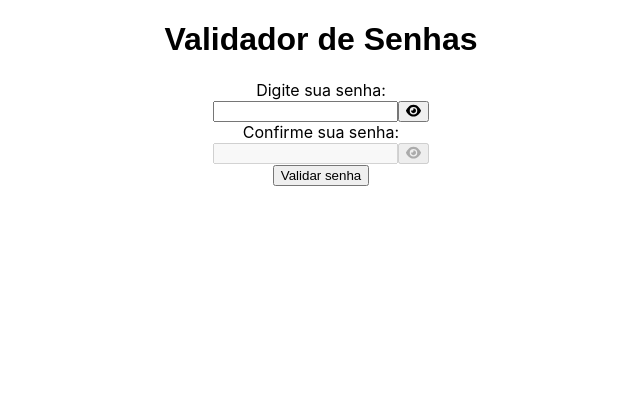
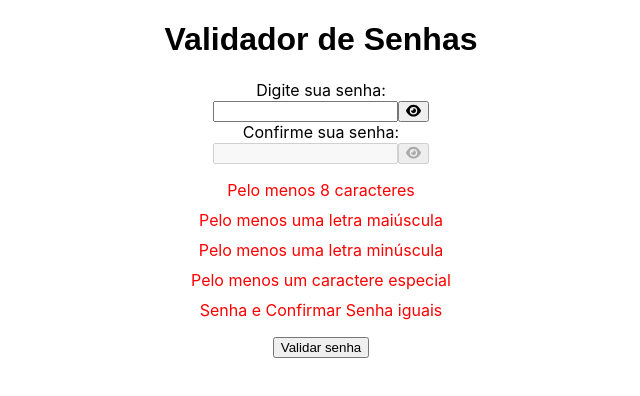
Before and after one commit to klebermkardel/validador-senhas, a React (Create React App) app: page / in a window 1280 px wide. Shown: the top 396 px of the page, without its empty margins (319-959 px from the left). Built offline with nearby package versions, Linux system fonts and the light colour scheme.

Commit message:
Adiciona componente: Cria novo componente PasswordRequirements.js que mostra os requisitos de senha válida sendo preenchidos conforme digitamos a senha

```diff
--- a/src/components/Form/Form.js
+++ b/src/components/Form/Form.js
@@ -2,7 +2,7 @@ import React, { useState } from 'react';
 import PasswordInput from './PasswordInput';
 import ConfirmPasswordInput from './ConfirmPasswordInput';
 import SubmitButton from './SubmitButton';
-
+import PasswordRequirements from '../Requirements/PasswordRequirements';
 
 const Form = () => {
   const [password, setPassword] = useState('');
@@ -36,6 +36,7 @@ const Form = () => {
             onChange={handleConfirmPasswordChange}
             disabled={!password}
         />
+        <PasswordRequirements password={password} confirmPassword={confirmPassword} />
         <SubmitButton onClick={handleSubmit} />
     </form>
   )
--- /dev/null
+++ b/src/components/Requirements/PasswordRequirements.css
@@ -0,0 +1,16 @@
+ul {
+    list-style: none;
+    padding: 0;
+  }
+
+  li {
+    margin-bottom: 10px;
+  }
+
+  .valid {
+    color: green;
+  }
+
+  .invalid {
+    color: red;
+  }
--- /dev/null
+++ b/src/components/Requirements/PasswordRequirements.js
@@ -0,0 +1,35 @@
+import React from 'react';
+
+import './PasswordRequirements.css'
+
+const PasswordRequirements = ({ password, confirmPassword }) => {
+  const hasMinLength = password.length >= 8;
+  const hasUppercase = /[A-Z]/.test(password);
+  const hasLowercase = /[a-z]/.test(password);
+  const hasSpecialChars = /[!@#$%^&*()_+\-=[\]{};':"\\|,.<>/?]+/.test(password);
+  const passwordsMatch = password.length > 0 && password === confirmPassword;
+
+  return (
+    <div>
+      <ul>
+        <li className={hasMinLength ? 'valid' : 'invalid'}>
+          Pelo menos 8 caracteres
+        </li>
+        <li className={hasUppercase ? 'valid' : 'invalid'}>
+          Pelo menos uma letra maiúscula
+        </li>
+        <li className={hasLowercase ? 'valid' : 'invalid'}>
+          Pelo menos uma letra minúscula
+        </li>
+        <li className={hasSpecialChars ? 'valid' : 'invalid'}>
+          Pelo menos um caractere especial
+        </li>
+        <li className={passwordsMatch ? 'valid' : 'invalid'}>
+          Senha e Confirmar Senha iguais
+        </li>
+      </ul>
+    </div>
+  );
+};
+
+export default PasswordRequirements;
```
